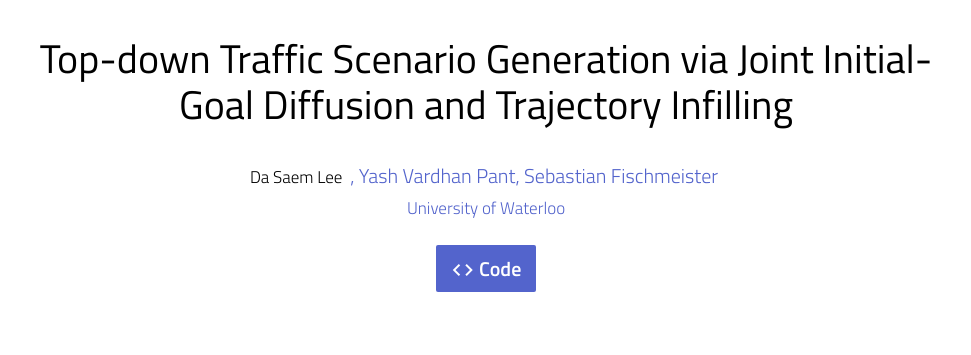
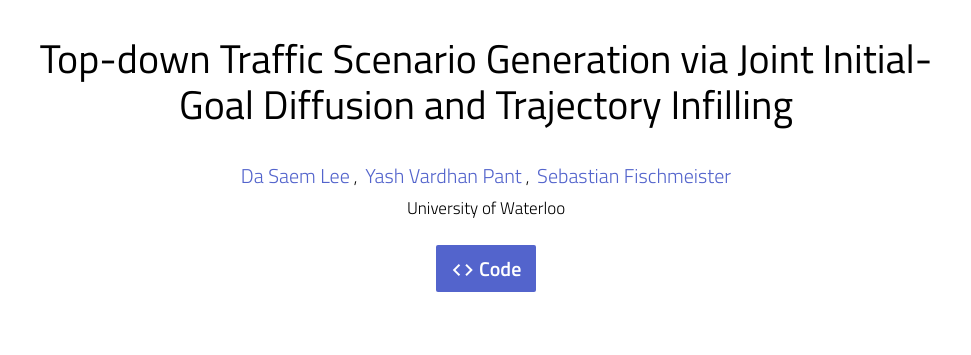
Before and after one commit to dasaemlee/dasaemlee.github.io, a plain HTML site: page projects/trafficdiffuser/index.html in a window 1280 px wide. Shown: the top 355 px of the page, without its empty margins (154-1125 px from the left). Drawn offline with nearby package versions, Linux system fonts and the light colour scheme; a script that the page names is missing.

Commit message:
fixing hyperlink in the project
Signed-off-by: dasaem0114 <ds3lee@uwaterloo.ca>

```diff
--- a/projects/trafficdiffuser/index.html
+++ b/projects/trafficdiffuser/index.html
@@ -415,8 +415,8 @@
     <div id="authors">
         <center>
             <div class="author-row-new">
-                Da Saem Lee
-                <a href="https://dasaemlee.github.io/">, Yash Vardhan Pant, Sebastian Fischmeister
+
+                <a href="https://dasaemlee.github.io/">Da Saem Lee</a>, <a href="https://yashpant.github.io/">Yash Vardhan Pant</a>, <a href="https://sebastianfischmeister.github.io/">Sebastian Fischmeister</a>
             </div>
         </center>
         <center>
```
